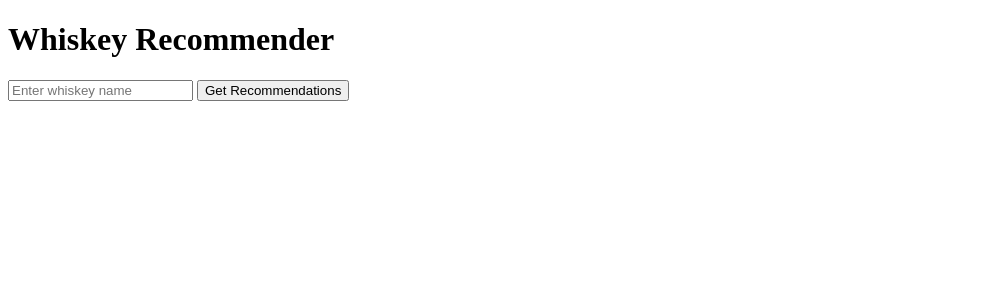
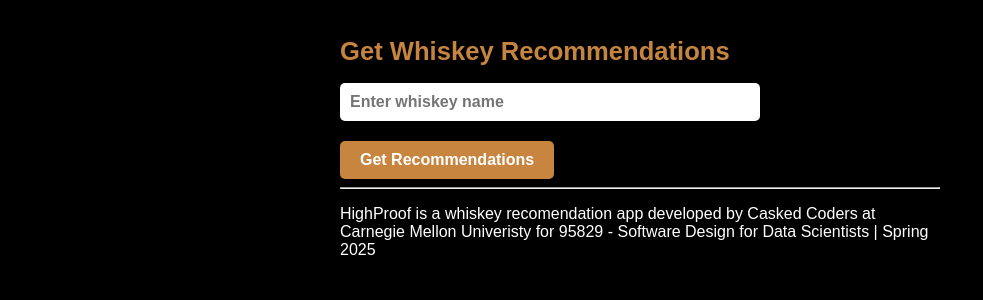
Before and after one commit to jason97m/HighProof_Prod, a Flask app: page / in a window 1280 px wide. Shown: the top 300 px of the page, without its empty margins (0-983 px from the left). Run offline with Flask 3, Linux system fonts and the light colour scheme.

Commit message:
Style changes to index.html
added css

```diff
--- a/application/templates/index.html
+++ b/application/templates/index.html
@@ -1,11 +1,63 @@
 <!DOCTYPE html>
 <html lang="en">
 <head>
+  <meta name="viewport" content="width=device-width, initial-scale=1.0">
   <meta charset="UTF-8" />
-  <title>Whiskey Recommender</title>
+  <title>HighProof Whiskey Recommender</title>
+  <style>
+    body {
+      background-color: #000;
+      color: #fff;
+      font-family: Arial, sans-serif;
+      margin: 0 auto 0;
+      padding: 20px;
+      text-align: left;
+      max-width: 600px;
+    }
+    h1 {
+      font-size: 1.6rem;
+      color: #c5843f;
+    }
+    h2 {
+      font-size: 1.4rem;
+      color: #c5843f;
+    }
+    img {
+      max-width: 300px;
+      height: auto;
+      margin-bottom: 30px;
+    }
+    input[type="text"] {
+      padding: 10px;
+      width: 80%;
+      max-width: 400px;
+      border: none;
+      border-radius: 5px;
+      margin-bottom: 20px;
+      font-size: 16px;
+      font-weight: bold;
+    }
+    .recommendations {
+      margin-top: 20px;
+      font-size: 18px;
+    }
+    .recommendations li {
+      margin: 10px 0;
+    }
+    input[type="submit"] {
+      background-color: #C78540;
+      color: #fff;
+      border: none;
+      padding: 10px 20px;
+      border-radius: 5px;
+      cursor: pointer;
+      font-size: 16px;
+      font-weight: bold;
+    }
+  </style>
 </head>
 <body>
-  <h1>Whiskey Recommender</h1>
+  <h1>Get Whiskey Recommendations</h1>
 
   <form method="POST" action="/whiskeyRecommend">
     <input type="text" name="whiskey_name" placeholder="Enter whiskey name" required />
@@ -25,5 +77,9 @@
       <p>{{ results.message or "No recommendations available." }}</p>
     {% endif %}
   {% endif %}
+    <hr>
+  <p>
+    HighProof is a whiskey recomendation app developed by Casked Coders at Carnegie Mellon Univeristy for 95829 - Software Design for Data Scientists | Spring 2025
+  </p>
 </body>
 </html>
```
